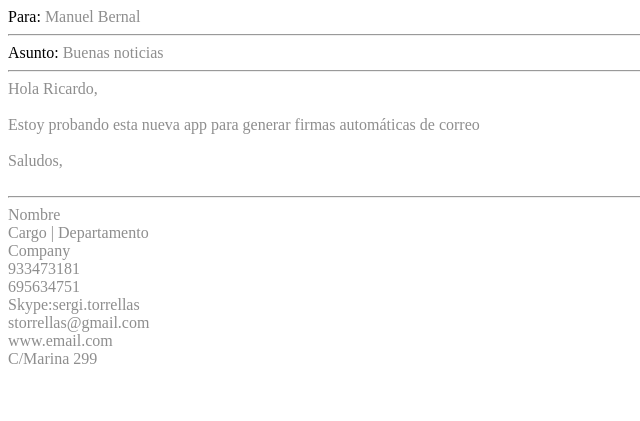
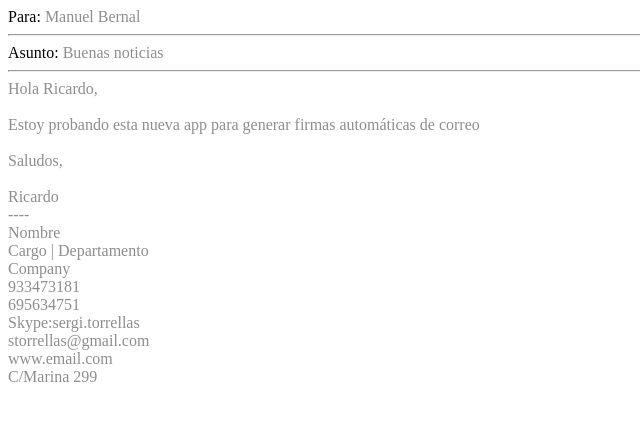
Before and after one commit to storrellas/signature_generator, a Django app: template ui/templates/tabs/preview.html in a window 1280 px wide. Shown: the top 421 px of the page, without its empty margins (0-640 px from the left). Run offline with Django 3.2, Linux system fonts and the light colour scheme; the template is opened without the code that fills it, so the values that code supplies are empty.

Commit message:
ENH: Change preview

```diff
--- a/ui/templates/tabs/preview.html
+++ b/ui/templates/tabs/preview.html
@@ -31,12 +31,13 @@
       Hola Ricardo,<br><br>
       Estoy probando esta nueva app para generar firmas automáticas de correo<br><br>
       Saludos, <br><br>
+      Ricardo
   </div>
 </div>
-<hr/>
 
-<div class="row mt-2">
+<div class="row mt-4">
   <div class="col-md-12 noselect disabled-color">
+      ----<br>
       Nombre<br>
       Cargo | Departamento <br>
       Company<br>
```
